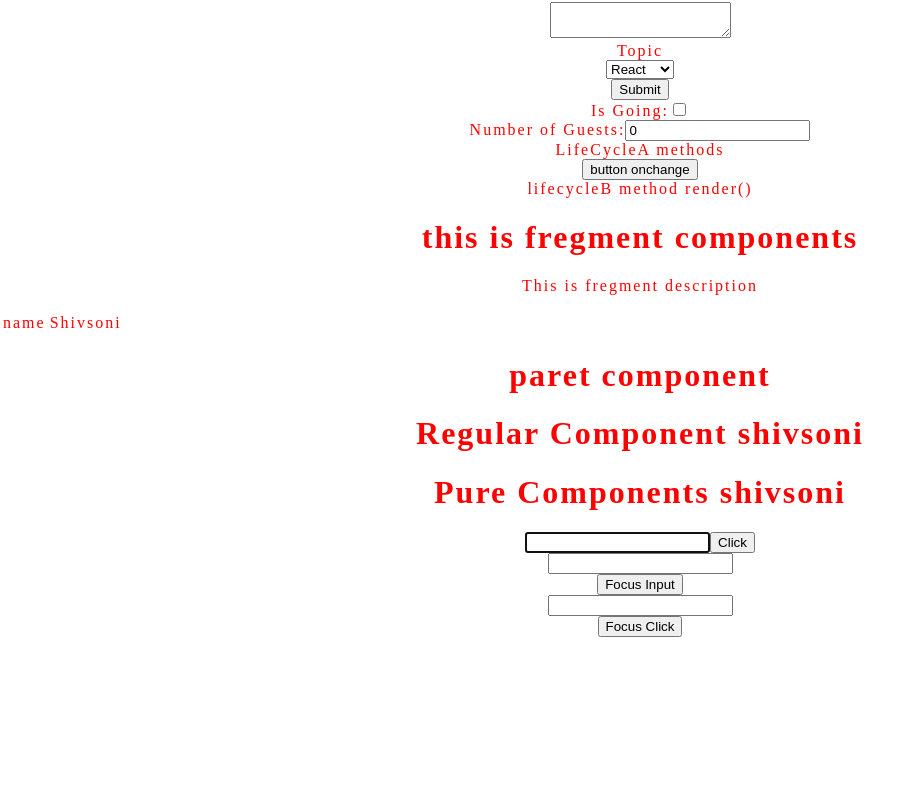
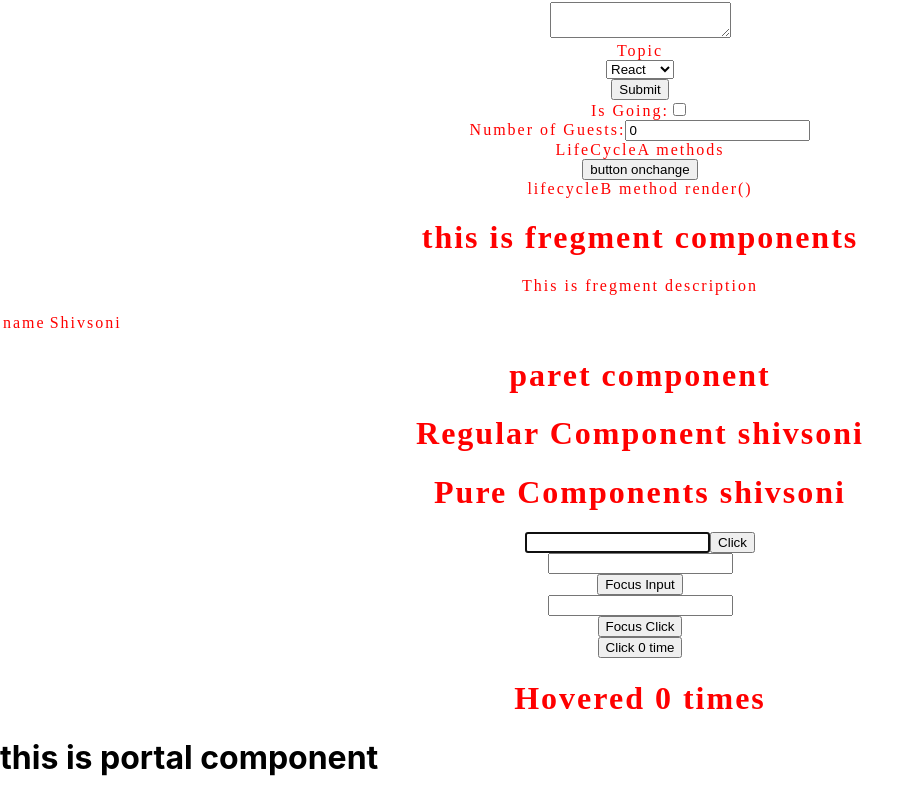
Before and after one commit to Shiv392/React-JS, a React (Create React App) app in the folder hello_world/: page / in a window 1280 px wide. Shown: the part 1637-2435 px from the top of the page, without its empty margins (0-923 px from the left). Before the commit the page ends 2274 px from the top, so only its background shows below. Built offline with nearby package versions, Linux system fonts and the light colour scheme.

Commit message:
added HOC(higher order function)

```diff
--- a/hello_world/public/index.html
+++ b/hello_world/public/index.html
@@ -29,6 +29,7 @@
   <body>
     <noscript>You need to enable JavaScript to run this app.</noscript>
     <div id="root"></div>
+    <div id="portal-root"></div>
     <!--
       This HTML file is a template.
       If you open it directly in the browser, you will see an empty page.
--- a/hello_world/src/App.js
+++ b/hello_world/src/App.js
@@ -24,6 +24,10 @@ import ParentComponent from './components/ParentComponent.js';
 import RefsDemo from './components/RefsDemo';
 import FocusInput from './components/FocusInput';
 import FRInputParent from './components/FRInputParent';
+import PortalDemo from './components/PortalDemo';
+// import Hero from './components/Hero.js';
+import ClickCounter from './components/ClickCounter';
+import HoverCount from './components/HoverCount';
 
 function App() {
   return (
@@ -55,10 +59,17 @@ function App() {
       <Table></Table>
       <ParentComponent></ParentComponent>
       <RefsDemo></RefsDemo>
+     <FocusInput></FocusInput>
+      <FRInputParent></FRInputParent>
+        <PortalDemo></PortalDemo>
+        {/* <Hero heroname="batman"/>
+        <Hero heroname="superman"/> */}
+        {/* <Hero heroname="joker"/> */}
+        <ClickCounter></ClickCounter>
+        <HoverCount></HoverCount>
+    </div>
 
-      <FocusInput></FocusInput>
-      <FRInputParent></FRInputParent>
-    </div>
+
   );
 }
 
--- /dev/null
+++ b/hello_world/src/components/ClickCounter.js
@@ -0,0 +1,19 @@
+import React, { Component } from 'react';
+import UpdateComponent from './WithCounter';
+
+ class ClickCounter extends Component {
+
+
+  render() {
+    // const {count} = this.state;
+    const {count,increment}=this.props;
+    return (
+      <div>
+
+        <button onClick={increment}>Click {count} time</button>
+      </div>
+    )
+  }
+}
+
+export default UpdateComponent(ClickCounter)
--- /dev/null
+++ b/hello_world/src/components/Hero.js
@@ -0,0 +1,14 @@
+import React from 'react'
+
+function Hero({heroname}) {
+    if(heroname==='joker'){
+        throw new Error('not a hero')
+    }
+  return (
+    <div>
+      {this.heroname}
+    </div>
+  )
+}
+
+export default Hero
--- /dev/null
+++ b/hello_world/src/components/HoverCount.js
@@ -0,0 +1,18 @@
+import React, { Component } from 'react'
+import UpdateComponent from './WithCounter'
+
+ class HoverCount extends Component {
+
+  render() {
+    // const {count}=this.state;
+    const {count,increment}=this.props;
+    return (
+      <div>
+
+        <h1 onMouseOver={increment}>Hovered {count} times</h1>
+      </div>
+    )
+  }
+}
+
+export default UpdateComponent(HoverCount)
--- /dev/null
+++ b/hello_world/src/components/PortalDemo.js
@@ -0,0 +1,12 @@
+import React from 'react';
+import  ReactDOM  from 'react-dom';
+
+function PortalDemo() {
+  return ReactDOM.createPortal(
+    <div>
+      <h1>this is portal component</h1>
+    </div>,document.getElementById('portal-root')
+  )
+}
+
+export default PortalDemo
--- /dev/null
+++ b/hello_world/src/components/WithCounter.js
@@ -0,0 +1,26 @@
+import React from "react";
+import { render } from "react-dom";
+
+const UpdateComponent=(OriginalComponent)=>{
+  class NewComponent extends React.Component{
+    constructor(props) {
+        super(props)
+
+        this.state = {
+           count:0
+        }
+      }
+    Increment=()=>{
+      this.setState(prevcount=>{
+          return {count:prevcount.count+1}
+      })
+    }
+    render(){
+        return (
+            <OriginalComponent count={this.state.count} increment={this.Increment} />
+        )
+    }
+  }
+  return NewComponent
+}
+export default UpdateComponent
```
Also changed, not shown: hello_world/src/components/PortalDemo2.js (added).
